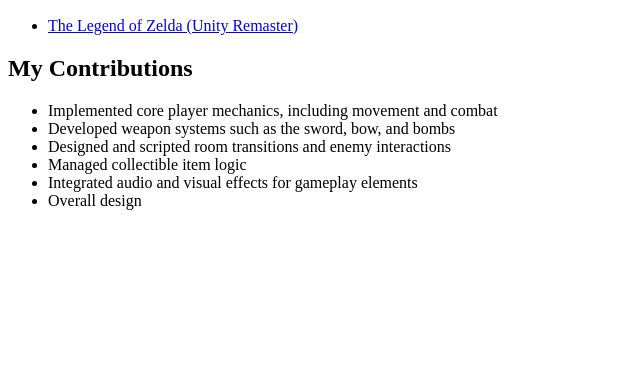
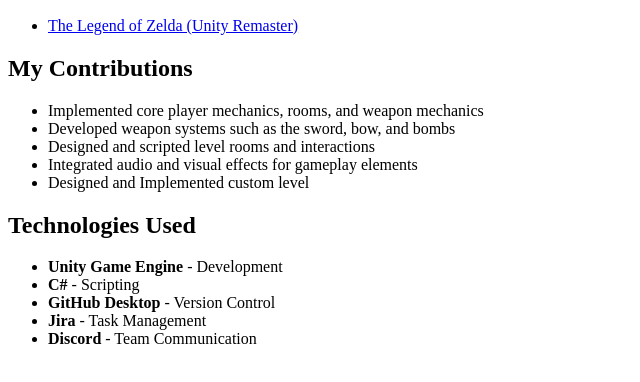
Before and after one commit to Minuet-Hoax/PersonalPage, a plain HTML site: page index.html in a window 1280 px wide. Shown: the part 110-492 px from the top of the page, without its empty margins (0-640 px from the left). Drawn offline with Linux system fonts and the light colour scheme.

Commit message:
Add files via upload

```diff
--- a/index.html
+++ b/index.html
@@ -16,14 +16,21 @@
 
 <h2>My Contributions</h2>
 <ul>
-    <li>Implemented core player mechanics, including movement and combat</li>
+    <li>Implemented core player mechanics, rooms, and weapon mechanics</li>
     <li>Developed weapon systems such as the sword, bow, and bombs</li>
-    <li>Designed and scripted room transitions and enemy interactions</li>
-    <li>Managed collectible item logic</li>
+    <li>Designed and scripted level rooms and interactions</li>
     <li>Integrated audio and visual effects for gameplay elements</li>
-    <li>Overall design</li>
+    <li>Designed and Implemented custom level</li>
 </ul>
 
+<h2>Technologies Used</h2>
+<ul>
+    <li><strong>Unity Game Engine</strong> - Development</li>
+    <li><strong>C#</strong> - Scripting</li>
+    <li><strong>GitHub Desktop</strong> - Version Control</li>
+    <li><strong>Jira</strong> - Task Management</li>
+    <li><strong>Discord</strong> - Team Communication</li>
+</ul>
 <!-- TIP: Rename this file "index.html", and it will become the default landing page whenever someone navigates their browser to your domain. -->
 
 </body>
```
